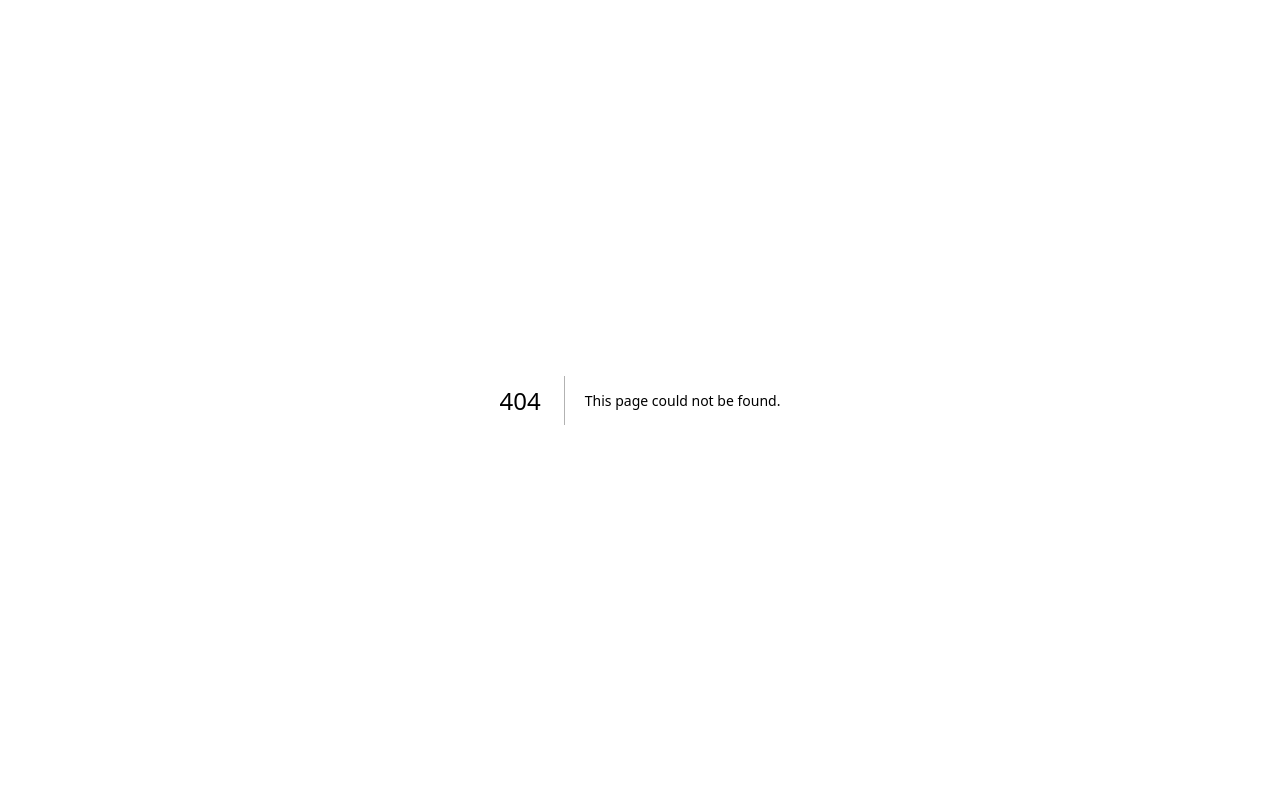
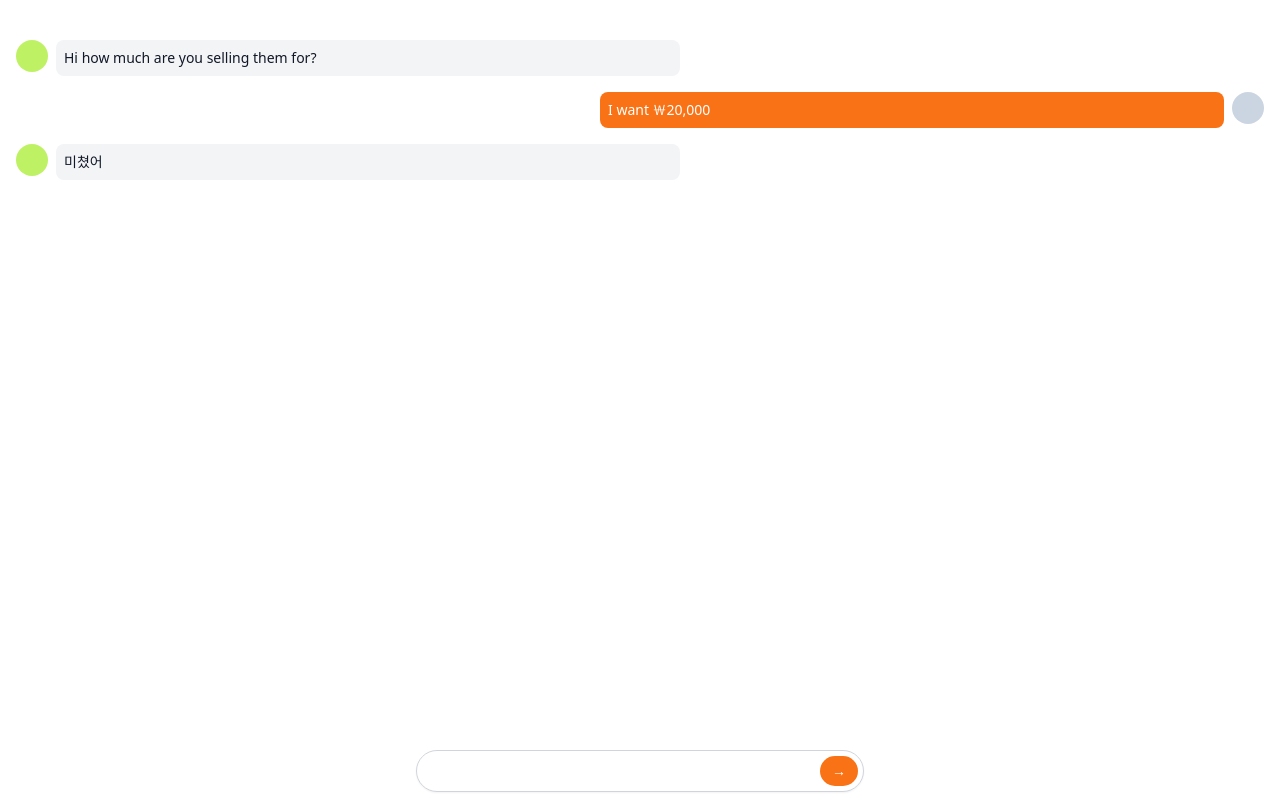
Before and after one commit to jiwoon-code/carrot-market, a Next.js app: page /chats/1 in a window 1280 px wide. Before the commit this address had no page. Built offline with nearby package versions, Linux system fonts and the light colour scheme.

Commit message:
chat part

```diff
--- /dev/null
+++ b/src/pages/chats/[id].tsx
@@ -0,0 +1,41 @@
+import type { NextPage } from "next";
+
+const ChatDetail: NextPage = () => {
+  return (
+    <div className="py-10 px-4 space-y-4">
+      <div className="flex items-start space-x-2">
+        <div className="w-8 h-8 rounded-full bg-lime-300" />
+        <div className="w-1/2 text-sm text-gray-900 bg-gray-100 p-2  rounded-lg">
+          <p>Hi how much are you selling them for?</p>
+        </div>
+      </div>
+      <div className="flex flex-row-reverse items-start space-x-2 space-x-reverse">
+        <div className="w-8 h-8 rounded-full bg-slate-300" />
+        <div className="w-1/2 text-sm text-white bg-orange-500 p-2  rounded-lg">
+          <p>I want ￦20,000</p>
+        </div>
+      </div>
+      <div className="flex items-start space-x-2">
+        <div className="w-8 h-8 rounded-full bg-lime-300" />
+        <div className="w-1/2 text-sm text-gray-900 bg-gray-100 p-2  rounded-lg">
+          <p>미쳤어</p>
+        </div>
+      </div>
+      <div className="fixed w-full mx-auto max-w-md bottom-2 inset-x-0">
+        <div className="relative flex items-center">
+          <input
+            type="text"
+            className="shadow-sm rounded-full w-full pr-12 border-gray-300 focus:ring-orange-500 focus:outline-none focus:border-orange-500"
+          />
+          <div className="absolute inset-y-0 flex py-1.5 pr-1.5 right-0">
+            <button className="flex items-center bg-orange-500 rounded-full px-3 text-sm text-white cursor-pointer hover:bg-orange-600 focus:ring-2 focus:ring-offset-2 focus:ring-orange-500">
+              &rarr;
+            </button>
+          </div>
+        </div>
+      </div>
+    </div>
+  );
+};
+
+export default ChatDetail;
--- /dev/null
+++ b/src/pages/chats/index.tsx
@@ -0,0 +1,24 @@
+import type { NextPage } from "next";
+
+const Chats: NextPage = () => {
+  return (
+    <div className="py-10 divide-y-[1px]">
+      {[1, 2, 3, 4, 5, 6].map((_, i) => (
+        <div
+          key={i}
+          className=" flex px-4 cursor-pointer py-3 items-center space-x-3"
+        >
+          <div className="w-10 h-10 rounded-full bg-slate-300" />
+          <div>
+            <p className=" text-gray-700">Steve Jebs</p>
+            <p className="text-sm font-medium text-gray-500">
+              See you tomorrow in the corner at 2pm!
+            </p>
+          </div>
+        </div>
+      ))}
+    </div>
+  );
+};
+
+export default Chats;
--- /dev/null
+++ b/src/pages/community/write.tsx
@@ -0,0 +1,17 @@
+import type { NextPage } from "next";
+
+const Write: NextPage = () => {
+  return (
+    <form className="px-4 py-16">
+      <textarea
+        className=" mt-1 shadow-sm w-full focus:ring-orange-500 rounded-lg border-gray-300 focus:border-orange-500 "
+        rows={4}
+        placeholder="Ask a question!"
+      />
+      <button className="mt-2 w-full bg-orange-500 hover:bg-orange-600 text-white py-2 px-4 border border-transparent rounded-lg shadow-sm text-sm font-medium focus:ring-2 focus:ring-offset-2 focus:ring-orange-500 focus:outline-none ">
+        Submit
+      </button>
+    </form>
+  );
+};
+export default Write;
```
